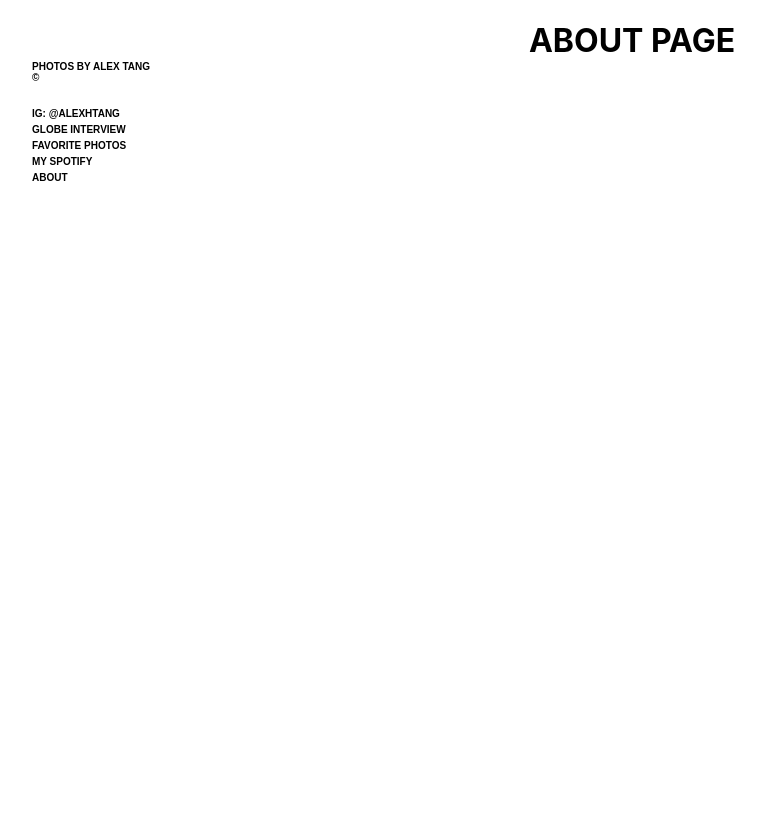
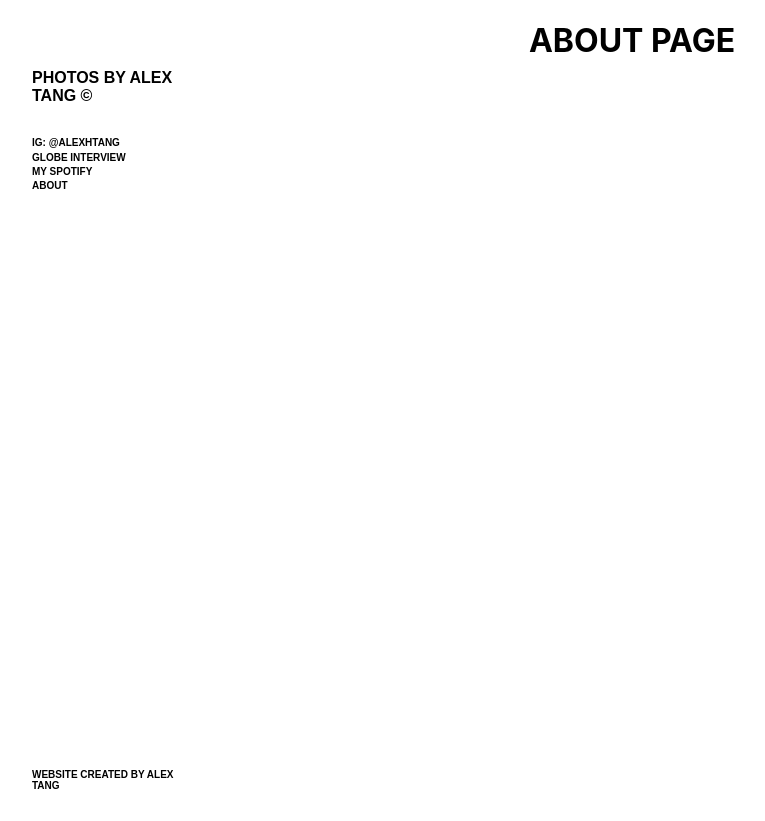
Before and after one commit to alexhtang/Alex-Tang-Personal-Site, a React (Create React App) app: page /about in a window 1280 px wide. Shown: the whole page, without its empty margins (8-773 px from the left). Built offline with nearby package versions, Linux system fonts and the light colour scheme.

Commit message:
better layout and scaling

```diff
--- a/public/index.html
+++ b/public/index.html
@@ -2,14 +2,14 @@
 <html lang="en">
   <head>
     <meta charset="utf-8" />
-    <link rel="icon" href="%PUBLIC_URL%/favicon.ico" />
+    <link rel="icon" href="https://64.media.tumblr.com/avatar_6f0b4ee7dd64_128.pnj" />
     <meta name="viewport" content="width=device-width, initial-scale=1" />
     <meta name="theme-color" content="#000000" />
     <meta
       name="description"
       content="Web site created using create-react-app"
     />
-    <link rel="apple-touch-icon" href="%PUBLIC_URL%/logo192.png" />
+    <link rel="apple-touch-icon" href="https://64.media.tumblr.com/avatar_6f0b4ee7dd64_128.pnj" />
     <!--
       manifest.json provides metadata used when your web app is installed on a
       user's mobile device or desktop. See https://developers.google.com/web/fundamentals/web-app-manifest/
@@ -24,7 +24,7 @@
       work correctly both with client-side routing and a non-root public URL.
       Learn how to configure a non-root public URL by running `npm run build`.
     -->
-    <title>React App</title>
+    <title>Photos by Alex Tang ©</title>
   </head>
   <body>
     <noscript>You need to enable JavaScript to run this app.</noscript>
--- a/src/App.css
+++ b/src/App.css
@@ -1,5 +1,6 @@
 .App{
     text-align: center;
+    text-transform: uppercase;
 }
 
 html, body {
@@ -10,37 +11,57 @@ html, body {
 }
 
 .overnav {
-    display: inline-block;
-    margin-left: 40px;
-    margin-top: 40px;
+    /* display: inline-block; */
+
     position: fixed;
     float: left;
     /* margin-right: 85%; */
-    width: 100%;
+    width: 15%;
+    height: 100%;
     left: 0;
 }
 
+.headerwrap{
+    /* position:absolute */
+    margin: 3em 0 2em 2.5em;
+    /* left: 2.5em;
+    top: 3em; */
+
+}
+
 .header{
+    font-size: 1em;
+    font-weight: 600;
+    clear: left;
+    text-align: left;
+    font-family: Arial, Helvetica, sans-serif;
+    max-width: 25em;
+    margin: 0;
+
+}
+
+.credit{
+    position: absolute;
+    left: 2.5em;
+    bottom: 1.875em;
+}
+.credit p {
     font-size: 10px;
     font-weight: 600;
+    clear: left;
     text-align: left;
     font-family: Arial, Helvetica, sans-serif;
-    /* box-sizing: border-box; */
-    max-width: 400px;
-    margin-right: 90%;
-    margin-top: 0;
-    padding-bottom: 15px;
-    display: inline-block;
-    float: left;
-
+    max-width: 25em;
+    margin: 0;
 }
 
 .navBar{
     color:black;
     text-align: left;
     clear: left;
-    margin-right: 85%;
-
+    /* position: absolute; */
+    margin-left: 2.5em;
+    /*top: 5em; */
 }
 
 .navBar ul{
@@ -53,7 +74,7 @@ html, body {
 }
 
 .navBar ul li{
-    padding-bottom: 5px;
+    padding-bottom: 0.3125em;
     clear: both;
     float: left;
 }
@@ -77,7 +98,8 @@ html, body {
     /* padding-top: 100px; */
     margin-left: 15%;
     margin-right: 3%;
-    padding-top: 2.5%;
+    padding-top: 3em;
+    /* padding-top: 2.5%; */
     /* display: flex; */
     /* column-count: 4;
     column-gap: 1em;
@@ -107,7 +129,7 @@ html, body {
     width: auto;
 }
 .my-masonry-grid_column {
-    padding-left: 30px;
+    padding-left: 1.875em;
     max-width: 30%;
     /* background-clip: padding-box; */
 }
@@ -120,7 +142,7 @@ html, body {
 
 @media screen and (max-width: 1100px){
     .my-masonry-grid_column {
-        padding-left: 30px;
+        padding-left: 1.875em;
         max-width: 50%;
         /* background-clip: padding-box; */
     }
@@ -132,6 +154,13 @@ html, body {
 }
 
 @media screen and (max-width: 800px){
+    .credit{
+        display: none;
+        position: unset;
+    }
+    .navBar, .headerwrap{
+        position: unset;
+    }
     .my-masonry-grid_column {
         padding-left: 0;
         max-width: 100%;
@@ -143,28 +172,29 @@ html, body {
         width: 100%;
         margin-left: auto;
         margin-right: auto;
-        margin-top: 59px;
-
+        margin-top: 3.6875em;
+        padding: 0;
     }
     .pics{
-        margin:5px;
+        margin: 0 0.3125em 0.3125em;
         max-width: 90%;
         height: auto;
         object-fit: contain;
     }
     .baricon {
         display: block;
-        margin-right: 15px;
-        margin-top: 5px;
+        margin-right: 0.9375em;
+        margin-top: 0.3125em;
     }
     .overnav{
         top: 0;
         margin: 0;
         display: flex;
         justify-content: space-between;
-        padding: 15px 0;
+        padding: 0.9375em 0;
         background-color: #ffffff;
         width: 100%;
+        height: auto;
     }
     .header{
         font-size: 10px;
@@ -173,13 +203,17 @@ html, body {
         font-family: Arial, Helvetica, sans-serif;
         /* box-sizing: border-box; */
         /* max-width: 400px; */
-        margin: 9px 0;
-        padding: 0 15px;
+        margin: 0;
+        padding: 0;
+    }
+    .headerwrap{
+        margin: 0.5625em 0;
+        padding: 0 0.9375em;
     }
     .navBar {
         position: absolute;
         background-color: #c9c9c9;
-        top:60px;
+        top:3.6875em;
         left:0;
         width: 100%;
         text-align: center;
@@ -194,7 +228,7 @@ html, body {
         /* transition: all 0.5s; */
     }
     .navBar ul li {
-        padding: 10px 15px;
+        padding: 0.625em .9375em;
         float: none;
     }
     .navBar ul li a {
@@ -202,8 +236,8 @@ html, body {
         /* padding: 15px; */
     }
     #toggle:checked ~ nav ul {
-        max-height: 200px;
-        padding: 15px 0;
+        max-height: 12.5em;
+        padding: 9375em 0;
         transition: all 0.5s;
     }
 
--- a/src/Nav.js
+++ b/src/Nav.js
@@ -7,24 +7,27 @@ import { faBars } from '@fortawesome/free-solid-svg-icons';
 function Nav(){
     return (
         <div className="overnav">
-            <Link style={{textDecoration: 'none', color: 'black'}} to="/">
-                <h3 className="header">PHOTOS BY ALEX TANG ©</h3>
-            </Link>
+            <div className="headerwrap">
+                <Link style={{textDecoration: 'none', color: 'black'}} to="/">
+                    <h3 className="header">Photos by Alex Tang ©</h3>
+                </Link>
+            </div>
             <input type="checkbox" id="toggle"></input>
             <nav className="navBar">
                 <ul>
-                    <li><a href="https://www.instagram.com/alexhtang/">IG: @ALEXHTANG</a></li>
+                    <li><a href="https://www.instagram.com/alexhtang/">IG: @alexhtang</a></li>
                     <li><a href="https://www.bostonglobe.com/lifestyle/2016/09/22/chronicling-his-city-and-his-adventures/yqagLtfu50aIvEC598DSrJ/story.html">GLOBE INTERVIEW</a></li>
-                    <li>FAVORITE PHOTOS</li>
-                    <li><a href="https://open.spotify.com/user/alxtng">MY SPOTIFY</a></li>
+                    {/* <li>FAVORITE PHOTOS</li> */}
+                    <li><a href="https://open.spotify.com/user/alxtng">My Spotify</a></li>
                     <Link style={{textDecoration: 'none', color: 'black'}} to="/about">
-                        <li>ABOUT</li>
+                        <li>About</li>
                     </Link>
                 </ul>
             </nav>
             <label for="toggle">
                 <FontAwesomeIcon className='baricon' icon={faBars} />
             </label>
+            <div className="credit"><p>Website created by Alex Tang</p></div>
         </div>
     )
 }
```
Also changed, not shown: 1 other file (tests, documents, lock files or other folders).
